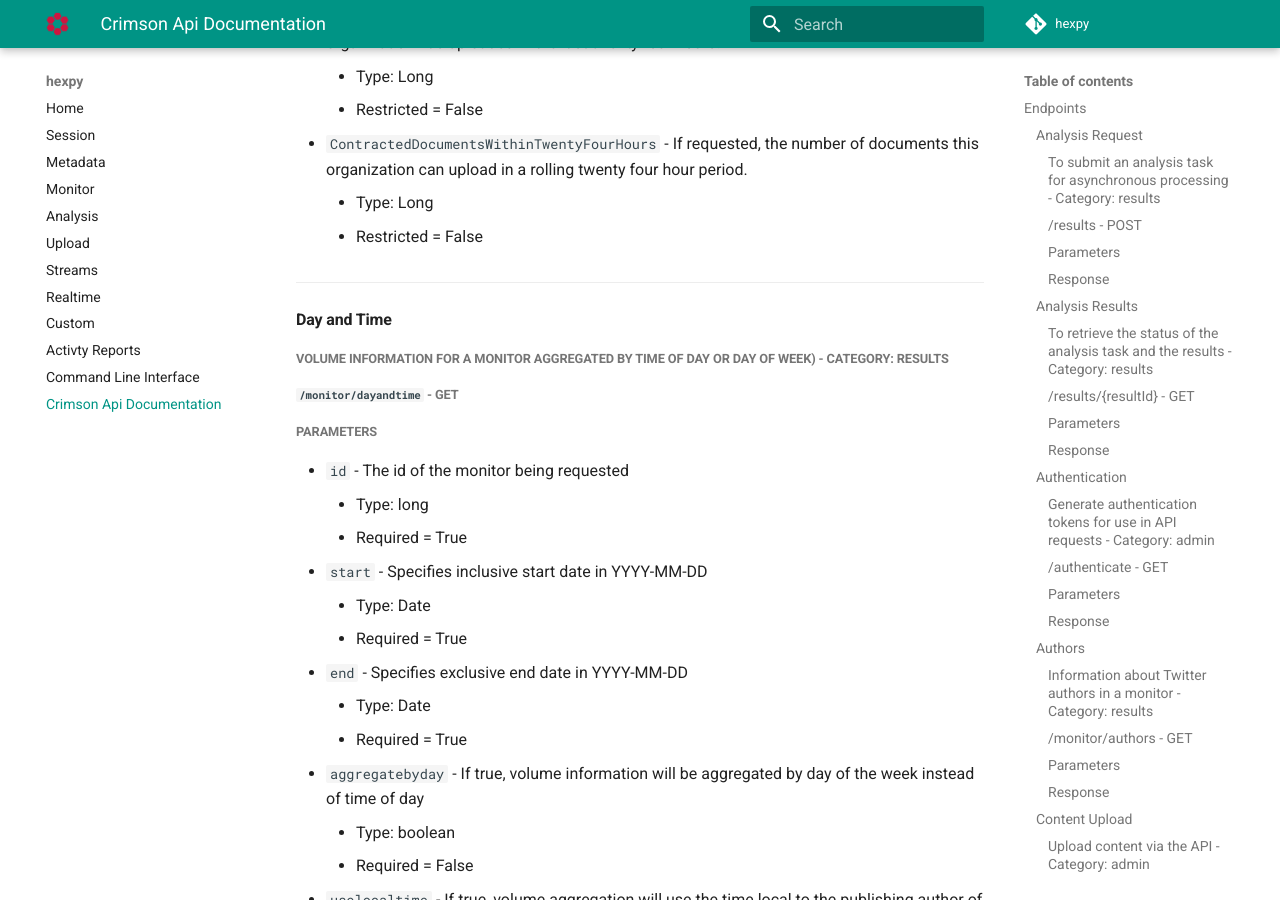
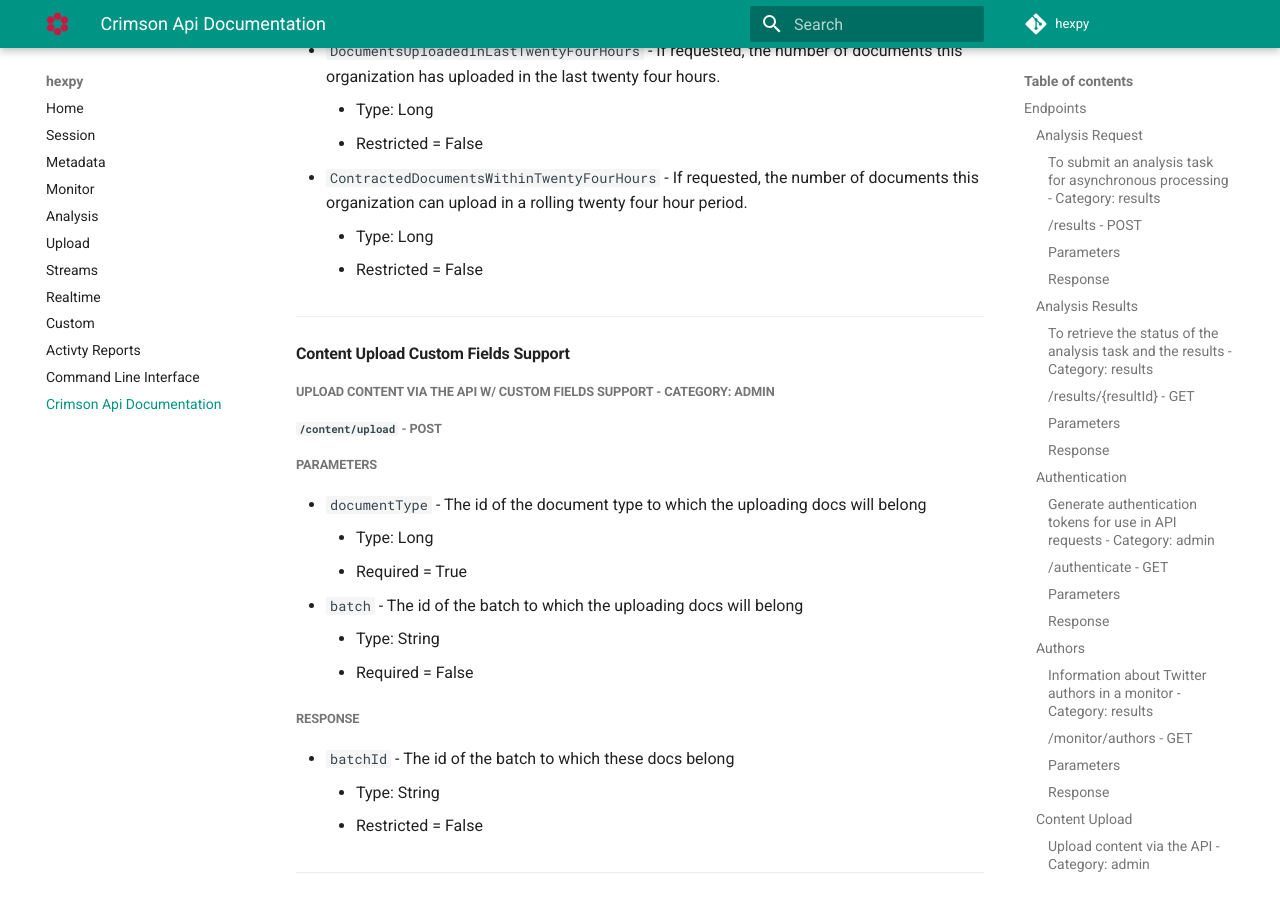
Before and after one commit to sullivancolin/hexpy, an MkDocs documentation site: the page built from docs/docs/crimson_api_docs.md, in a window 1280 px wide and 900 px high, scrolled down 6759 px. Built offline with MkDocs 1.6.1 and Material for MkDocs 9.7.7, drawn with Linux system fonts in a browser that asks for light colours; comment, search, counter and statistics services are not loaded; old or Windows-style settings are respelled for this version of MkDocs; some of the changed text lies outside the part shown.

Commit message:
content upload with custom fields

```diff
--- a/docs/docs/crimson_api_docs.md
+++ b/docs/docs/crimson_api_docs.md
@@ -7,6 +7,7 @@
 * [Authentication](#authentication)
 * [Authors](#authors)
 * [Content Upload](#content-upload)
+* [Content Upload Custom Fields Support](#content-upload-custom-fields-support)
 * [Day and Time](#day-and-time)
 * [Demographics - Age](#demographics-age)
 * [Demographics - Gender](#demographics-gender)
@@ -210,6 +211,25 @@
 
 -------------------------
 
+#### Content Upload Custom Fields Support
+##### Upload content via the API w/ custom fields support - Category: admin
+##### `/content/upload` - POST
+##### Parameters
+* `documentType` - The id of the document type to which the uploading docs will belong
+	- Type: Long
+	- Required = True
+* `batch` - The id of the batch to which the uploading docs will belong
+	- Type: String
+	- Required = False
+
+##### Response
+* `batchId` - The id of the batch to which these docs belong
+	- Type: String
+	- Restricted = False
+
+
+-------------------------
+
 #### Day and Time
 ##### Volume information for a monitor aggregated by time of day or day of week) - Category: results
 ##### `/monitor/dayandtime` - GET
```
Also changed, not shown: docs/docs/Upload.md (+13 -0 lines), 2 other files.
